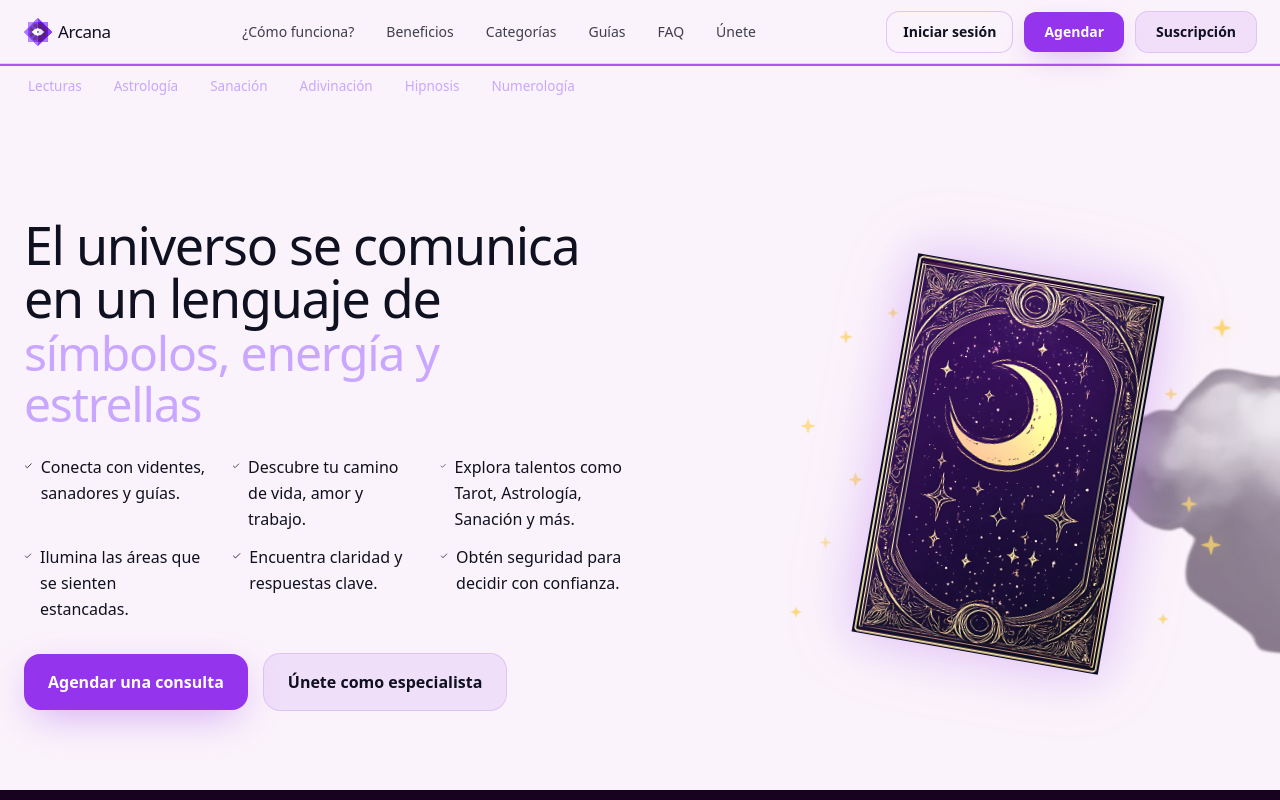
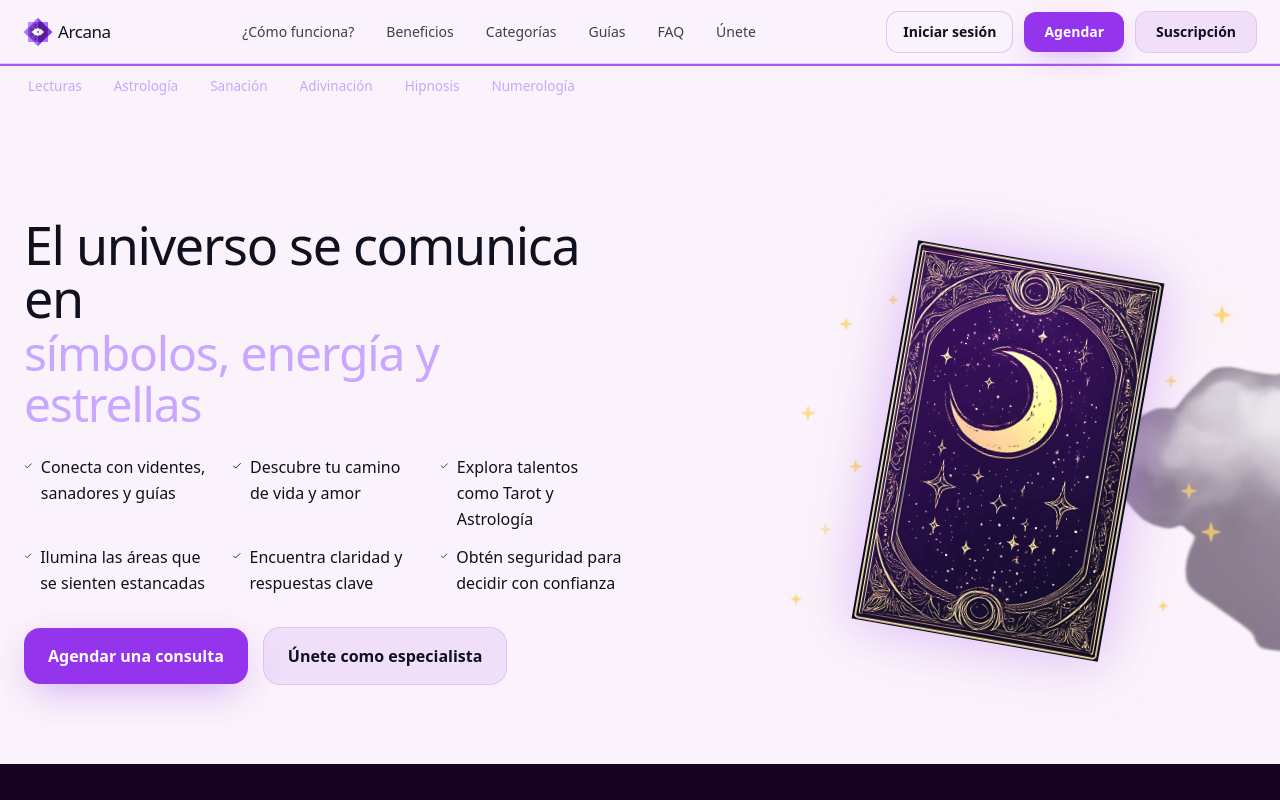
Before and after one commit to arcana302-art/arcana-v2, a Next.js app: page / in a window 1280 px wide. Shown: the top 800 px of the page. Built offline with nearby package versions, Linux system fonts and the light colour scheme.

Commit message:
Update Hero.tsx

```diff
--- a/app/components/Hero.tsx
+++ b/app/components/Hero.tsx
@@ -5,7 +5,7 @@ import Image from 'next/image';
 const HERO_IMG = '/brand/hero-card-eye.png';
 const CLOUD_IMG = '/brand/Nube1.png';
 
-/* ====== Estrellas decorativas existentes (sin cambios) ====== */
+/* ====== Estrellas decorativas (igual que antes) ====== */
 function Star({
   id,
   className = '',
@@ -102,7 +102,7 @@ function CheckIcon({ className = '' }: { className?: string }) {
 export default function Hero() {
   return (
     <section className="relative overflow-hidden bg-[#FBF3FB]">
-      {/* NUBE (igual: sobre estrellas, bajo contenido) */}
+      {/* NUBE */}
       <div className="pointer-events-none absolute inset-0 z-[5]">
         <img src={CLOUD_IMG} alt="" className="cloud-img" aria-hidden="true" />
       </div>
@@ -113,43 +113,43 @@ export default function Hero() {
           {/* TEXTO */}
           <div className="col-span-12 lg:col-span-7 xl:col-span-7">
             <div className="max-w-[560px] sm:max-w-[600px]">
-              {/* Títulos sin bold, colores actualizados */}
+              {/* Títulos sin bold */}
               <h1 className="text-[#0f1020] font-normal tracking-tight leading-[1.02] text-[40px] sm:text-[52px]">
-                El universo se comunica en un lenguaje de
+                El universo se comunica en
               </h1>
               <h2 className="mt-1 text-[38px] sm:text-[48px] font-normal tracking-tight leading-[1.06] text-[#c9a6ff]">
                 símbolos, energía y estrellas
               </h2>
 
-              {/* Bullets con check (cortos) */}
+              {/* Bullets con check (textos cortos y SIN punto final) */}
               <ul className="mt-6 grid grid-cols-1 sm:grid-cols-2 lg:grid-cols-3 gap-x-6 gap-y-3 text-[#0f1020] text-[16px] leading-relaxed">
                 <li className="flex items-start gap-2">
                   <CheckIcon className="mt-1" />
-                  <span>Conecta con videntes, sanadores y guías.</span>
+                  <span>Conecta con videntes, sanadores y guías</span>
                 </li>
                 <li className="flex items-start gap-2">
                   <CheckIcon className="mt-1" />
-                  <span>Descubre tu camino de vida, amor y trabajo.</span>
+                  <span>Descubre tu camino de vida y amor</span>
                 </li>
                 <li className="flex items-start gap-2">
                   <CheckIcon className="mt-1" />
-                  <span>Explora talentos como Tarot, Astrología, Sanación y más.</span>
+                  <span>Explora talentos como Tarot y Astrología</span>
                 </li>
                 <li className="flex items-start gap-2">
                   <CheckIcon className="mt-1" />
-                  <span>Ilumina las áreas que se sienten estancadas.</span>
+                  <span>Ilumina las áreas que se sienten estancadas</span>
                 </li>
                 <li className="flex items-start gap-2">
                   <CheckIcon className="mt-1" />
-                  <span>Encuentra claridad y respuestas clave.</span>
+                  <span>Encuentra claridad y respuestas clave</span>
                 </li>
                 <li className="flex items-start gap-2">
                   <CheckIcon className="mt-1" />
-                  <span>Obtén seguridad para decidir con confianza.</span>
+                  <span>Obtén seguridad para decidir con confianza</span>
                 </li>
               </ul>
 
-              {/* Botones: mantienen estilo, adaptados a fondo claro */}
+              {/* Botones */}
               <div className="mt-8 flex flex-wrap gap-4">
                 <a
                   href="#"
@@ -168,9 +168,9 @@ export default function Hero() {
             </div>
           </div>
 
-          {/* CARTA + ESTRELLAS (sin cambios de tamaño/posición/efectos) */}
+          {/* CARTA + ESTRELLAS (sin cambios visuales) */}
           <div className="col-span-12 lg:col-span-5 xl:col-span-5 relative flex justify-center lg:justify-start">
-            {/* Estrellas (fondo) */}
+            {/* Estrellas */}
             <div className="pointer-events-none absolute inset-0 z-0">
               {/* IZQUIERDA */}
               <Star id="L2"  className="absolute w-[14px]" style={{ left: '14%', top: '15%' }}   delay="1.4s" duration="11s" />
@@ -216,7 +216,7 @@ export default function Hero() {
         </div>
       </div>
 
-      {/* Estilos locales para la nube (sin cambios de lógica) */}
+      {/* Estilos locales de la nube (sin cambios estructurales) */}
       <style jsx>{`
         .cloud-img {
           position: absolute;
```
